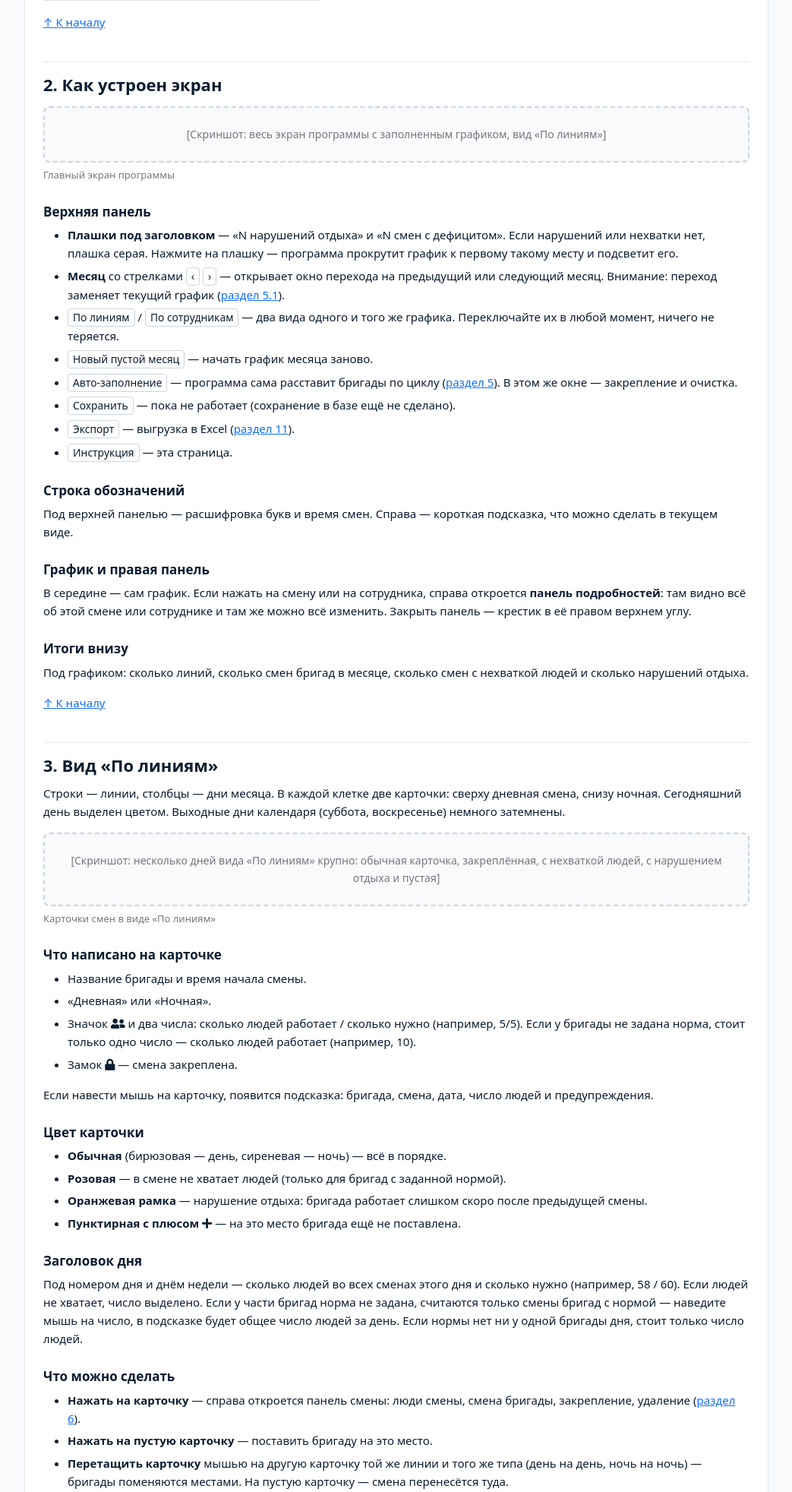
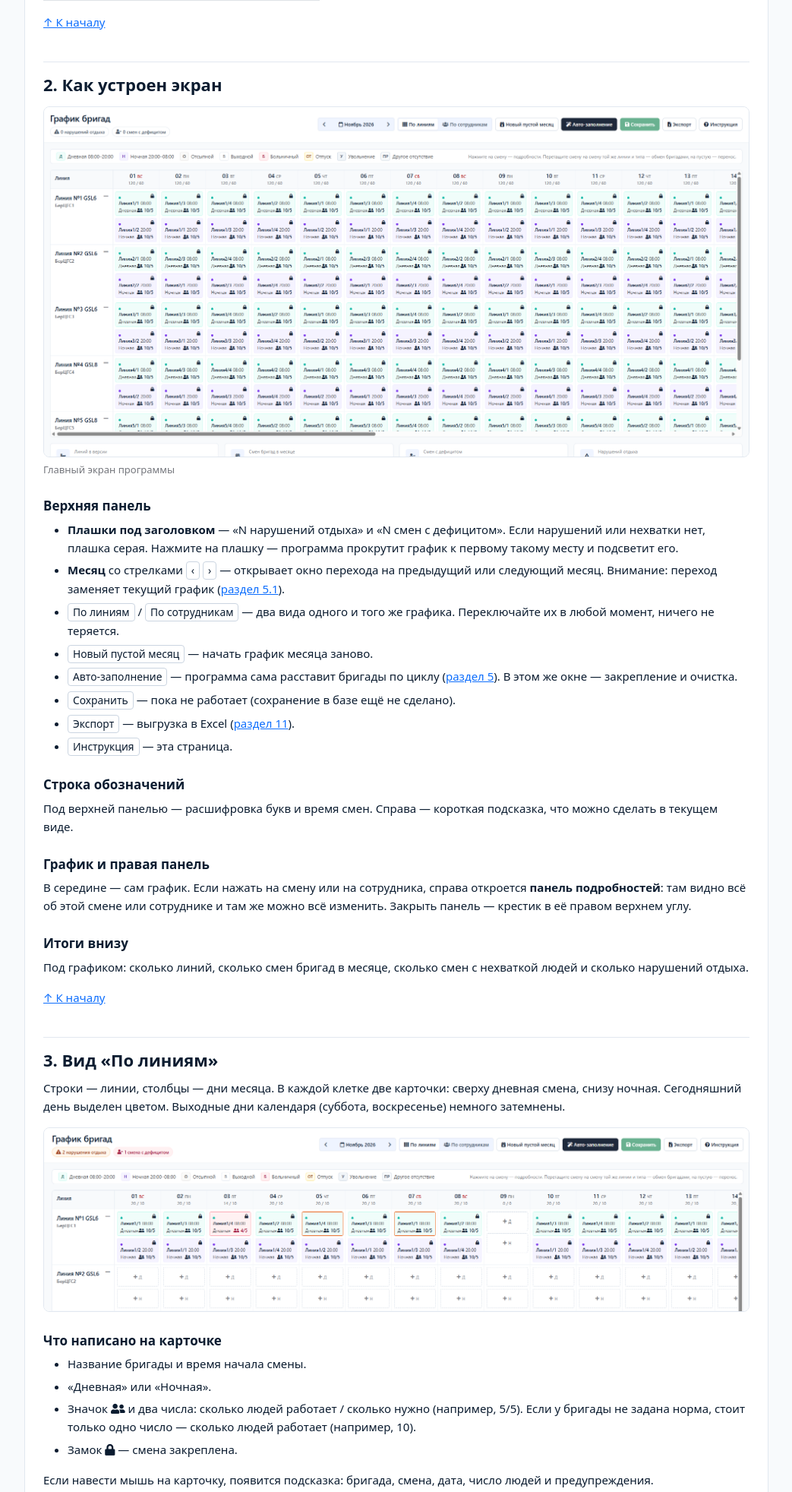
Before and after one commit to NogameNo-life/employee-scheduling, a Spring Boot app: page /instruction.html in a window 1280 px wide. Shown: the part 1942-3906 px from the top of the page at 76% size, without its empty margins (118-1161 px from the left). Run offline with Spring Boot 4, Linux system fonts and the light colour scheme; some of the project's set-up classes (security, data sources, template engines, error pages and the like) are left out, and stand-ins take their place; some libraries are stand-ins or nearby versions.

Commit message:
Added images for instruction

```diff
--- a/src/main/resources/static/instruction.html
+++ b/src/main/resources/static/instruction.html
@@ -202,7 +202,7 @@
     <h2 id="screen">2. Как устроен экран</h2>
 
     <figure class="shot">
-      <div class="shot-placeholder">[Скриншот: весь экран программы с заполненным графиком, вид «По линиям»]</div>
+      <img src="/img/instruction/start_window.png" alt="что на картинке">
       <figcaption>Главный экран программы</figcaption>
     </figure>
 
@@ -246,9 +246,7 @@
       Сегодняшний день выделен цветом. Выходные дни календаря (суббота, воскресенье) немного затемнены.</p>
 
     <figure class="shot">
-      <div class="shot-placeholder">[Скриншот: несколько дней вида «По линиям» крупно: обычная карточка, закреплённая,
-        с нехваткой людей, с нарушением отдыха и пустая]</div>
-      <figcaption>Карточки смен в виде «По линиям»</figcaption>
+      <img src="/img/instruction/crews_by_type.png" alt="Карточки смен в виде «По линиям»">
     </figure>
 
     <h3>Что написано на карточке</h3>
@@ -300,8 +298,7 @@
       <span class="code code-off">В</span>, <span class="code code-sick">Б</span> и т. д.).</p>
 
     <figure class="shot">
-      <div class="shot-placeholder">[Скриншот: вид «По сотрудникам»: строка бригады, несколько сотрудников, клетка
-        замены (пунктир), снятая смена (зачёркнута), отсутствие]</div>
+      <img src="/img/instruction/by_employee_view.png" alt="что на картинке">
       <figcaption>Вид «По сотрудникам»</figcaption>
     </figure>
 
@@ -353,7 +350,7 @@
     </div>
 
     <figure class="shot">
-      <div class="shot-placeholder">[Скриншот: окно «Новый месяц»]</div>
+      <img src="/img/instruction/new_month.png" alt="Окно «Новый месяц»">
       <figcaption>Окно «Новый месяц»</figcaption>
     </figure>
 
@@ -370,7 +367,7 @@
     </ol>
 
     <figure class="shot">
-      <div class="shot-placeholder">[Скриншот: окно «Авто-заполнение графика»]</div>
+      <img src="/img/instruction/schedule_auto_generation.png" alt="Окно «Авто-заполнение графика»">
       <figcaption>Окно «Авто-заполнение графика»</figcaption>
     </figure>
 
@@ -424,7 +421,7 @@
     </ol>
 
     <figure class="shot">
-      <div class="shot-placeholder">[Скриншот: окно «Очередь бригад» с выбранными бригадами и полями «Первый день» и «По дату»]</div>
+      <img src="/img/instruction/crew_queue.png" alt="Окно «Очередь бригад»">
       <figcaption>Окно «Очередь бригад»</figcaption>
     </figure>
 
@@ -458,7 +455,7 @@
     </ul>
 
     <figure class="shot">
-      <div class="shot-placeholder">[Скриншот: окно «Период уже заполнен частично»]</div>
+      <img src="/img/instruction/period_already_filled.png" alt="Окно с вопросом перед перезаписью">
       <figcaption>Окно с вопросом перед перезаписью</figcaption>
     </figure>
 
@@ -537,7 +534,7 @@
     </ol>
 
     <figure class="shot">
-      <div class="shot-placeholder">[Скриншот: правая панель смены, раздел «Люди смены»]</div>
+      <img src="/img/instruction/people_of_shifts.png" alt="Панель смены: люди смены">
       <figcaption>Панель смены: люди смены</figcaption>
     </figure>
 
@@ -569,7 +566,7 @@
     </ul>
 
     <figure class="shot">
-      <div class="shot-placeholder">[Скриншот: карточка сотрудника справа: время за месяц, бригада, отсутствия]</div>
+     <img src="/img/instruction/employee_card.png" alt="Карточка сотрудника">
       <figcaption>Карточка сотрудника</figcaption>
     </figure>
 
@@ -689,7 +686,7 @@
     </ol>
 
     <figure class="shot">
-      <div class="shot-placeholder">[Скриншот: окно «Экспорт в Excel» с выбранным вариантом «По сотрудникам»]</div>
+      <img src="/img/instruction/export_by_employee.png" alt="Окно «Экспорт в Excel»">
       <figcaption>Окно «Экспорт в Excel»</figcaption>
     </figure>
 
```
Also changed, not shown: src/main/resources/static/img/instruction/by_employee_view.png (added), src/main/resources/static/img/instruction/crew_queue.png (added), src/main/resources/static/img/instruction/crews_by_type.png (added), src/main/resources/static/img/instruction/employee_card.png (added), src/main/resources/static/img/instruction/export_by_crew.png (added), src/main/resources/static/img/instruction/export_by_employee.png (added), src/main/resources/static/img/instruction/new_month.png (added), src/main/resources/static/img/instruction/partilally_filled.png (added), src/main/resources/static/img/instruction/people_of_shifts.png (added), src/main/resources/static/img/instruction/schedule_auto_generation.png (added), src/main/resources/static/img/instruction/start_window.png (added).
